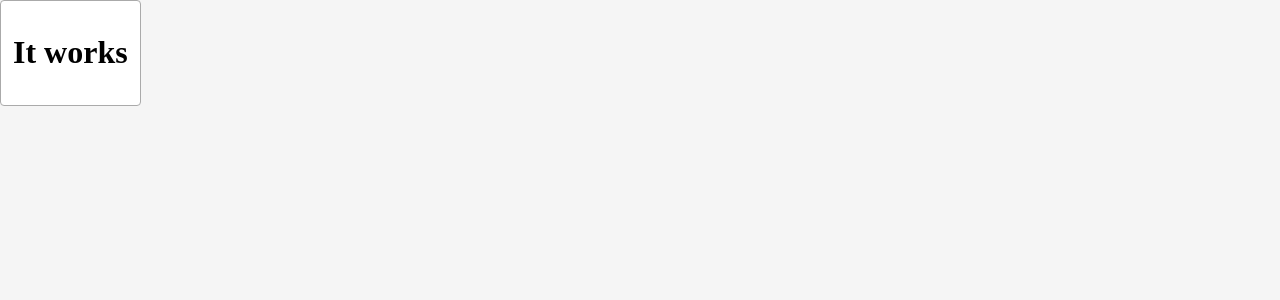
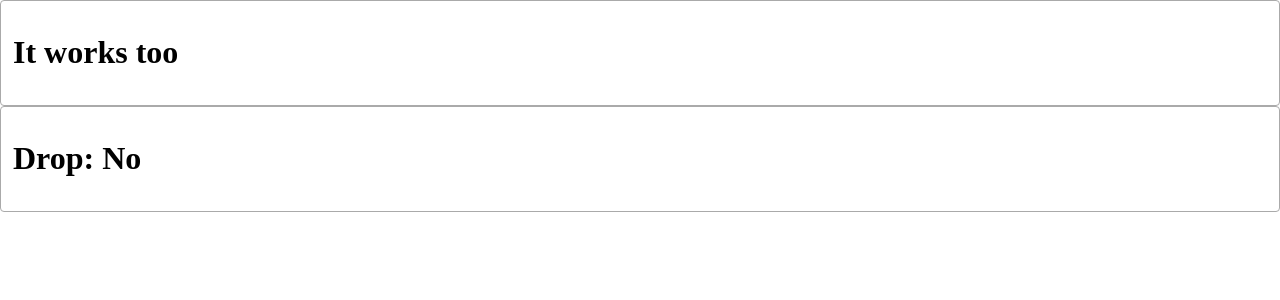
Before and after one commit to lxchurbakov/dnd, a React (Vite) app: page / in a window 1280 px wide. Shown: the top 300 px of the page. Built offline with nearby package versions, Linux system fonts and the light colour scheme.

Commit message:
Make a separate move zone

```diff
--- a/package.json
+++ b/package.json
@@ -8,7 +8,8 @@
         "react": "^18.2.0",
         "react-dom": "^18.2.0",
         "react-router-dom": "^6.4.3",
-        "styled-components": "^6.0.2"
+        "styled-components": "^6.0.2",
+        "use-between": "^1.3.5"
     },
     "devDependencies": {
         "@types/react": "^18.0.25",
--- a/src/page.tsx
+++ b/src/page.tsx
@@ -1,49 +1,67 @@
 import React from 'react';
 import styled from 'styled-components';
+import { useBetween } from 'use-between';
 
-const ZoneWrap = styled.div`
-    position: relative;
-    top: 0;
-    left: 0;
-    width: 100vw;
-    height: 100vh;
-    background: #f5f5f5;
-`;
+// Absolute Zone Stuff
 
-const Zone = ({ children }) => {
-    return (
-        <ZoneWrap>
-            {children}
-        </ZoneWrap>
-    );
+const useEventListener = (o, name, cb) => {
+    React.useEffect(() => {
+        o.addEventListener(name, cb);
+
+        return () => o.removeEventListener(name, cb);
+    }, []);
 };
 
-const DragWrap = styled.div`
-    background: #ffffff;
-    padding: 12px;
-    border-radius: 4px;
-    border: 1px solid #aaa;
-    width: auto;
-    position: absolute;
-    cursor: move;
-    user-select: none;
-`;
-
-const Drag = ({ children }) => {
+const Zone = ({ api, children: c }) => {
+    const [children, setChildren] = React.useState((c || []).map(($) => ({ content: $, id: Math.random().toString() })));
     const mouseRef = React.useRef(null);
     const nodeRef = React.useRef(null);
+    const cbRef = React.useRef(null);
+    const idRef = React.useRef(null);
 
-    const handleMouseDown = React.useCallback((e) => {
+    const move = (e, childRef) => {
+        console.log(e, childRef)
         const { clientX: x, clientY: y } = e;
 
         mouseRef.current = { x, y };
-    }, []);
+        nodeRef.current = childRef.current;
+    };
 
-    const handleMouseUp = React.useCallback(() => {
+    const add = (e, node, cb) => {
+        console.log(e, node);
+        const id = Math.random().toString();
+
+        const wtf = (
+            <Block api={api} key={id} innerRef={nodeRef}>
+                {node()}
+            </Block>
+        );
+
+        setChildren((c) => c.concat([{ id, content: wtf }]));
+        setTimeout(() => {
+            move(e, nodeRef);
+        }, 0);
+
+        cbRef.current = cb;
+        idRef.current = id;
+
+        // console.log(wtf)
+        // wtf.start(e);
+    };
+
+    useEventListener(window, 'mouseup', React.useCallback((e) => {
+        if (cbRef.current) {
+            cbRef.current(e);
+        }
+
+        setChildren((c) => c.filter(($) => $.id !== idRef.current));
+
         mouseRef.current = null;
-    }, []);
+        cbRef.current = null;
+        idRef.current = null;
+    }, []));
 
-    const handleMouseMove = React.useCallback((e) => {
+    useEventListener(window, 'mousemove', React.useCallback((e) => {
         if (mouseRef.current !== null) {
             const { clientX: x, clientY: y } = e;
             const rect = nodeRef.current.getBoundingClientRect();
@@ -51,31 +69,269 @@
             const left = rect.left + (x - mouseRef.current.x);
             const top = rect.top + (y - mouseRef.current.y);
 
+            // nodeRef.current.style.position ='absolute';
             nodeRef.current.style.left = left + 'px';
             nodeRef.current.style.top = top + 'px';
 
             mouseRef.current = { x, y };
         }
+    }, []));
+
+    const has = () => {
+        // console.log('has', mouseRef)
+        return mouseRef;
+    };
+
+    React.useEffect(() => {
+        api.current = {
+            move, add, has
+        };
     }, []);
 
-    React.useEffect(() => {
-        window.addEventListener('mousemove', handleMouseMove);
-        return () => window.removeEventListener('mousemove', handleMouseMove);
-    }, [handleMouseMove]);
-
     return (
-        <DragWrap ref={nodeRef} onMouseDown={handleMouseDown} onMouseUp={handleMouseUp}>
-            {children}
-        </DragWrap>
+        <div style={{ position: 'fixed', top: 0, left: 0, width: '100vw', height: '100vh', zIndex: 100, pointerEvents: 'none' }}>
+            {children.map(($) => $.content)}
+        </div>
     );
 };
 
-export default () => {
+const Block = ({ innerRef, api, children }: any) => {
+    const ref = React.useRef(null);
+
+    const start = (e) => {
+        api.current.move(e, ref);
+    };
+
+    React.useEffect(() => {
+        if (innerRef) {
+            innerRef.current = ref.current;
+        }
+    }, []);
+
     return (
-        <Zone>
-            <Drag>
-                <h1>It works</h1>
-            </Drag>
-        </Zone>
+        <div ref={ref} onMouseDown={start} style={{ position: 'absolute' }}>
+            {children}
+        </div>
     );
 };
+
+const Drag = ({ api, children }) => {
+    const [content, setContent] = React.useState(children());
+
+    const start = (e) => {
+        api.current.add(e, children, (e) => {
+            console.log('finished');
+            // setContent(children())
+        });
+
+        // setContent(null);
+    };
+
+    return (
+        <div onMouseDown={start}>
+            {content}
+        </div>
+    );
+};
+
+const Drop = ({ api, children }) => {
+    // const wtfRef = React.useRef(null);
+
+    const [over, setOver] = React.useState(false);
+    const [content, setContent] = React.useState(children({
+        over
+    }));
+
+    useEventListener(window, 'mousemove', (e) => {
+        if (api.current.has().current !== null) {
+            setContent(children({ over: true }));
+        } else {
+            setContent(children({ over: false }));
+        }
+    });
+
+    return (
+        <div>
+            {content}
+        </div>
+    );
+};
+
+
+
+// const _useAbsoluteZone = () => {
+//     const absoluteZoneRef = React.useRef(null);
+//     const dragRef = React.useRef(null);
+//     const mouseRef = React.useRef(null);
+//     const cbRef = React.useRef(null);
+
+//     // const AbsoluteZone = React.useCallback(() => {
+//     //     return (
+
+//     //     );
+//     // }, []);
+
+//     const push = (e, node, cb) => {
+//         const zone = absoluteZoneRef.current;
+//         dragRef.current = node;
+
+//         zone.appendChild(node);
+//         const { clientX: x, clientY: y } = e;
+//         mouseRef.current = { x, y };
+
+//         cbRef.current = cb;
+//     };
+
+//     const clone = (e, node, cb) => {
+//         const $ = node.cloneNode(true);
+//         const zone = absoluteZoneRef.current;
+//         dragRef.current = $;
+
+//         zone.appendChild($);
+//         const { clientX: x, clientY: y } = e;
+//         mouseRef.current = { x, y };
+
+//         cbRef.current = cb;
+//     };
+
+
+
+//     useEventListener(window, 'mouseup', React.useCallback((e) => {
+//         mouseRef.current = null;
+//         cbRef.current(dragRef.current)
+//     }, []));
+
+//     return { AbsoluteZone, push, clone };
+// };
+
+// const useAbsoluteZone = () => useBetween(_useAbsoluteZone);
+
+// // Main Stuff
+
+// // const ZoneWrap = styled.div`
+// //     position: relative;
+// //     top: 0;
+// //     left: 0;
+// //     width: 100vw;
+// //     height: 100vh;
+// //     background: #f5f5f5;
+// // `;
+
+// // const Zone = ({ children }) => {
+// //     return (
+// //         <ZoneWrap>
+// //             {children}
+// //         </ZoneWrap>
+// //     );
+// // };
+
+const Wrap = styled.div`
+    background: #ffffff;
+    padding: 12px;
+    border-radius: 4px;
+    border: 1px solid #aaa;
+    width: auto;
+    cursor: move;
+    user-select: none;
+`;
+
+// // const Drag = ({ children }) => {
+// //     const { clone } = useAbsoluteZone();
+
+// //     // const mouseRef = React.useRef(null);
+// //     const nodeRef = React.useRef(null);
+
+// //     const handleMouseDown = React.useCallback((e) => {
+// //         // const { clientX: x, clientY: y } = e;
+
+// //         // mouseRef.current = { x, y };
+// //         const parent = nodeRef.current.parentNode;
+// //         clone(e, nodeRef.current, (node) => {
+// //             parent.appendChild(node);
+// //         });
+// //     }, []);
+
+// //     // const handleMouseUp = React.useCallback(() => {
+// //     //     mouseRef.current = null;
+// //     // }, []);
+
+// //     // const handleMouseMove = React.useCallback((e) => {
+// //     //     if (mouseRef.current !== null) {
+// //     //         // const { clientX: x, clientY: y } = e;
+// //     //         // const rect = nodeRef.current.getBoundingClientRect();
+
+// //     //         // const left = rect.left + (x - mouseRef.current.x);
+// //     //         // const top = rect.top + (y - mouseRef.current.y);
+
+// //     //         // nodeRef.current.style.left = left + 'px';
+// //     //         // nodeRef.current.style.top = top + 'px';
+
+// //     //         // mouseRef.current = { x, y };
+// //     //     }
+// //     // }, []);
+
+// //     // React.useEffect(() => {
+// //     //     window.addEventListener('mousemove', handleMouseMove);
+
+// //     //     return () => window.removeEventListener('mousemove', handleMouseMove);
+// //     // }, [handleMouseMove]);
+
+// //     return (
+// //         <DragWrap ref={nodeRef} onMouseDown={handleMouseDown}>
+// //             {children}
+// //         </DragWrap>
+// //     );
+// // };
+
+export default () => {
+    const zoneApi = React.useRef(null);
+
+    // React.useEffect(() => {
+    //     console.log(zoneApi)
+    // }, []);
+
+
+    return (
+        <>
+            <Zone api={zoneApi} />
+
+            <Drag api={zoneApi}>
+                {() => (
+                    <Wrap>
+                        <h1>It works too</h1>
+                    </Wrap>
+                )}
+            </Drag>
+
+            <Drop api={zoneApi}>
+                {({ over }) => (
+                    <Wrap>
+                        <h1>Drop: {over ? 'Yes' : 'No'}</h1>
+                    </Wrap>
+                )}
+            </Drop>
+        </>
+    );
+
+//     <Drag api={zoneApi}>
+//     {() => {
+//         return (
+
+//         );
+//     }}
+// </Drag>
+
+    // const { AbsoluteZone } = useAbsoluteZone();
+
+    // return (
+    //     <>
+    //         <AbsoluteZone />
+
+    //         <Zone>
+    //             <Drag>
+    //                 <h1>It works</h1>
+    //             </Drag>
+    //         </Zone>
+    //     </>
+    // );
+};
```
Also changed, not shown: 1 other file (tests, documents, lock files or other folders).
